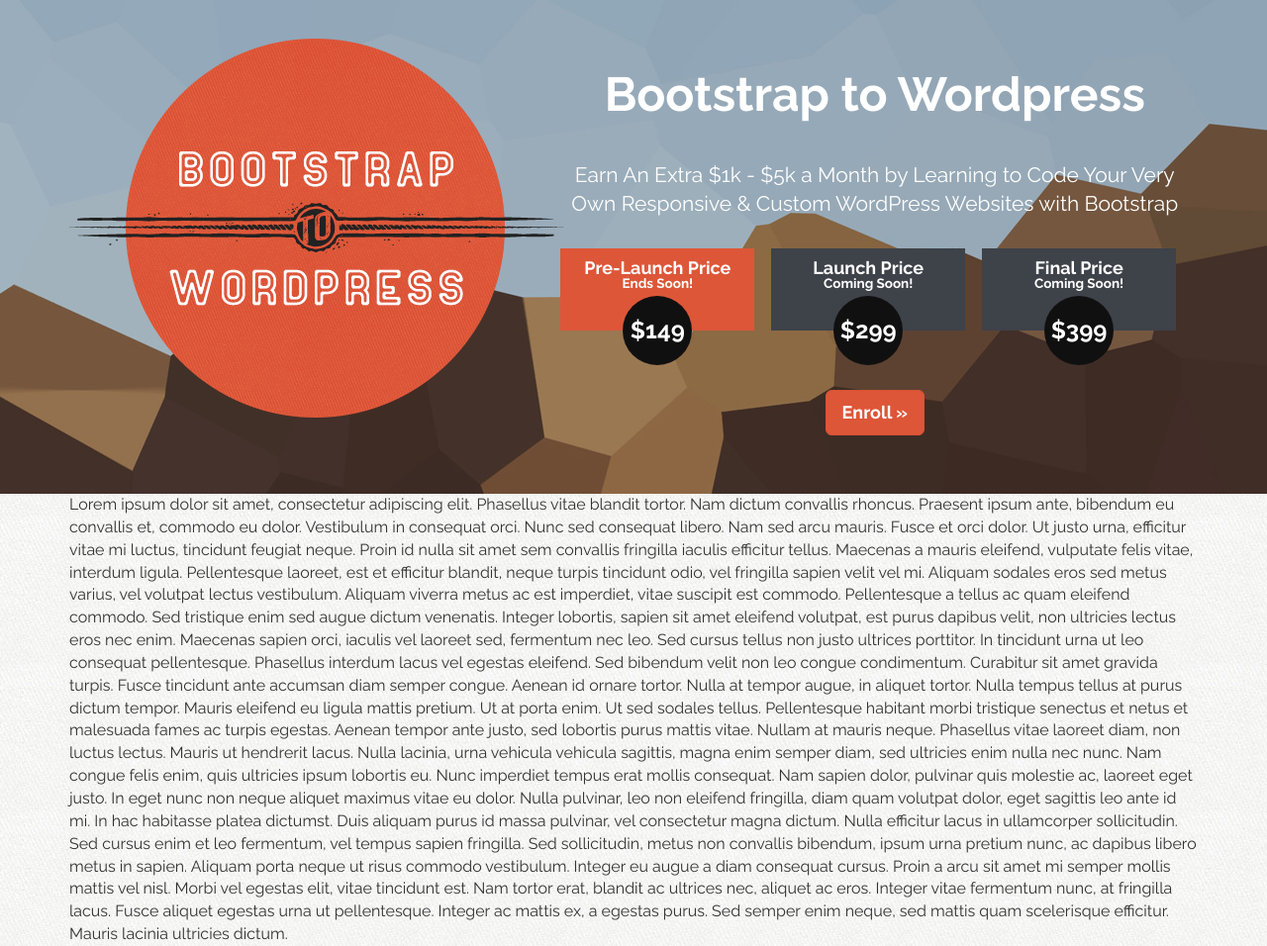
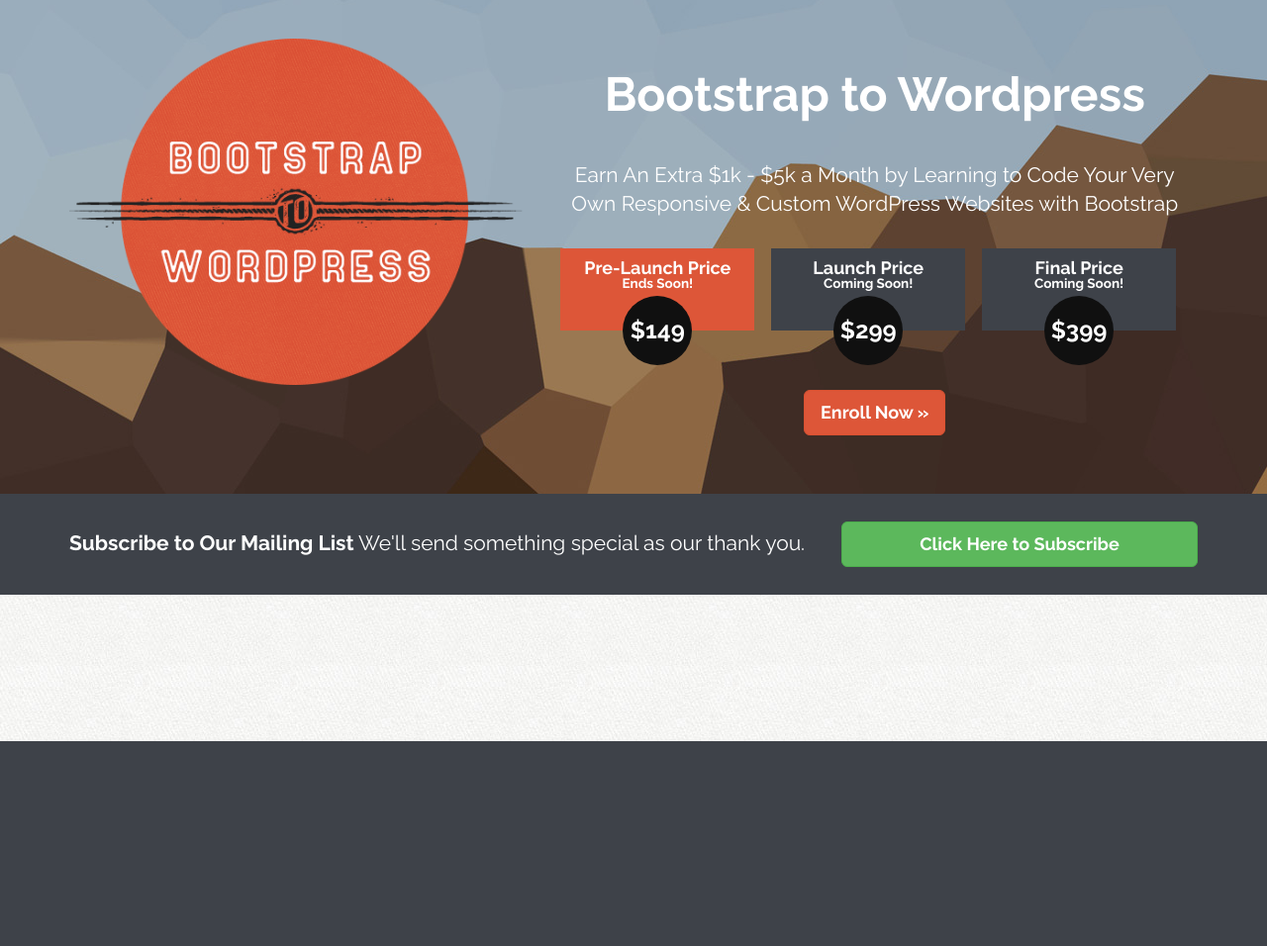
Before and after one commit to mpjr1/Boostrap-to-Wordpress, a PHP site: page / in a window 1280 px wide. Shown: the part 51-1007 px from the top of the page at 99% size. After the commit the page ends 800 px from the top, so only its background shows below. Run offline with PHP 8.4, Linux system fonts and the light colour scheme.

Commit message:
Opt In section coded

```diff
--- a/B2W/assets/css/custom.css
+++ b/B2W/assets/css/custom.css
@@ -38,7 +38,11 @@ h4 {
     font-size: 18px;
 }
 
-
+button, input, .btn, a.btn {
+    -webkit-font-smoothing: antialiased;
+	text-rendering: optimizelegibility;
+    color: white;
+}
 .btn {
     font-weight: bold;
 }
@@ -48,6 +52,11 @@ h4 {
     border-color: #d95131;
 }
 
+img {
+    max-width: 100%;
+}
+
+
 /* === Hero === */
 
 #hero {
@@ -56,7 +65,7 @@ h4 {
     padding: 40px 0;
     color: white;
     -webkit-font-smoothing: antialiased;
-    text-rendering: optimizelegibility;
+	text-rendering: optimizelegibility;
 }
 
 #hero article{
@@ -114,3 +123,18 @@ h4 {
     font-weight: bold;
     display: block;
 }
+
+/* === Layout === */
+
+#optin {
+    background: #3e4249;
+    padding:28px 0;
+    color: white;
+    -webkit-font-smoothing: antialiased;
+	text-rendering: optimizelegibility;
+    font-size: 1.2em;
+}
+
+#optin p {
+    margin: 7px 0 0 0;
+}
--- a/B2W/index.html
+++ b/B2W/index.html
@@ -82,7 +82,7 @@
                                     <span>$399</span>
                                 </div> <!--Price-->
                             </div><!--Price Timeline-->
-                            <p><a class="btn btn-lg btn-danger" href="/" role="button">Enroll &raquo;</a></p>
+                            <p><a class="btn btn-lg btn-danger" href="/" role="button">Enroll Now &raquo;</a></p>
                         </div> <!--Column-->
                     </div> <!--Row-->
                 </div> <!--Container-->
@@ -93,20 +93,21 @@
 
 
         <!--Opt In Section-->
-        <section>
+        <section id="optin">
             <div class="container">
-                Lorem ipsum dolor sit amet, consectetur adipiscing elit. Phasellus vitae blandit tortor. Nam dictum convallis rhoncus. Praesent ipsum ante, bibendum eu convallis et, commodo eu dolor. Vestibulum in consequat orci. Nunc sed consequat libero. Nam sed arcu mauris. Fusce et orci dolor. Ut justo urna, efficitur vitae mi luctus, tincidunt feugiat neque. Proin id nulla sit amet sem convallis fringilla iaculis efficitur tellus. Maecenas a mauris eleifend, vulputate felis vitae, interdum ligula. Pellentesque laoreet, est et efficitur blandit, neque turpis tincidunt odio, vel fringilla sapien velit vel mi. Aliquam sodales eros sed metus varius, vel volutpat lectus vestibulum. Aliquam viverra metus ac est imperdiet, vitae suscipit est commodo. Pellentesque a tellus ac quam eleifend commodo. Sed tristique enim sed augue dictum venenatis.
+                <div class="row">
 
-                Integer lobortis, sapien sit amet eleifend volutpat, est purus dapibus velit, non ultricies lectus eros nec enim. Maecenas sapien orci, iaculis vel laoreet sed, fermentum nec leo. Sed cursus tellus non justo ultrices porttitor. In tincidunt urna ut leo consequat pellentesque. Phasellus interdum lacus vel egestas eleifend. Sed bibendum velit non leo congue condimentum. Curabitur sit amet gravida turpis. Fusce tincidunt ante accumsan diam semper congue.
+                    <div class="col-sm-8">
+                        <p class="lead"><strong>Subscribe to Our Mailing List</strong> We'll send something special as our thank you.</p>
+                    </div> <!--Col 8-->
 
-                Aenean id ornare tortor. Nulla at tempor augue, in aliquet tortor. Nulla tempus tellus at purus dictum tempor. Mauris eleifend eu ligula mattis pretium. Ut at porta enim. Ut sed sodales tellus. Pellentesque habitant morbi tristique senectus et netus et malesuada fames ac turpis egestas. Aenean tempor ante justo, sed lobortis purus mattis vitae. Nullam at mauris neque.
-
-                Phasellus vitae laoreet diam, non luctus lectus. Mauris ut hendrerit lacus. Nulla lacinia, urna vehicula vehicula sagittis, magna enim semper diam, sed ultricies enim nulla nec nunc. Nam congue felis enim, quis ultricies ipsum lobortis eu. Nunc imperdiet tempus erat mollis consequat. Nam sapien dolor, pulvinar quis molestie ac, laoreet eget justo. In eget nunc non neque aliquet maximus vitae eu dolor. Nulla pulvinar, leo non eleifend fringilla, diam quam volutpat dolor, eget sagittis leo ante id mi. In hac habitasse platea dictumst. Duis aliquam purus id massa pulvinar, vel consectetur magna dictum. Nulla efficitur lacus in ullamcorper sollicitudin. Sed cursus enim et leo fermentum, vel tempus sapien fringilla. Sed sollicitudin, metus non convallis bibendum, ipsum urna pretium nunc, ac dapibus libero metus in sapien. Aliquam porta neque ut risus commodo vestibulum. Integer eu augue a diam consequat cursus. Proin a arcu sit amet mi semper mollis mattis vel nisl.
-
-                Morbi vel egestas elit, vitae tincidunt est. Nam tortor erat, blandit ac ultrices nec, aliquet ac eros. Integer vitae fermentum nunc, at fringilla lacus. Fusce aliquet egestas urna ut pellentesque. Integer ac mattis ex, a egestas purus. Sed semper enim neque, sed mattis quam scelerisque efficitur. Mauris lacinia ultricies dictum.
-            </div>
+                    <div class="col-sm-4">
+                        <button class="btn btn-success btn-lg btn-block"  data-toggle="modal" data-target="#myModal">Click Here to Subscribe</button>
+                    </div> <!--Col 4-->
 
 
+                </div>
+            </div> <!--Container-->
         </section>
 
         <!--Boost Your Income Section-->
```
